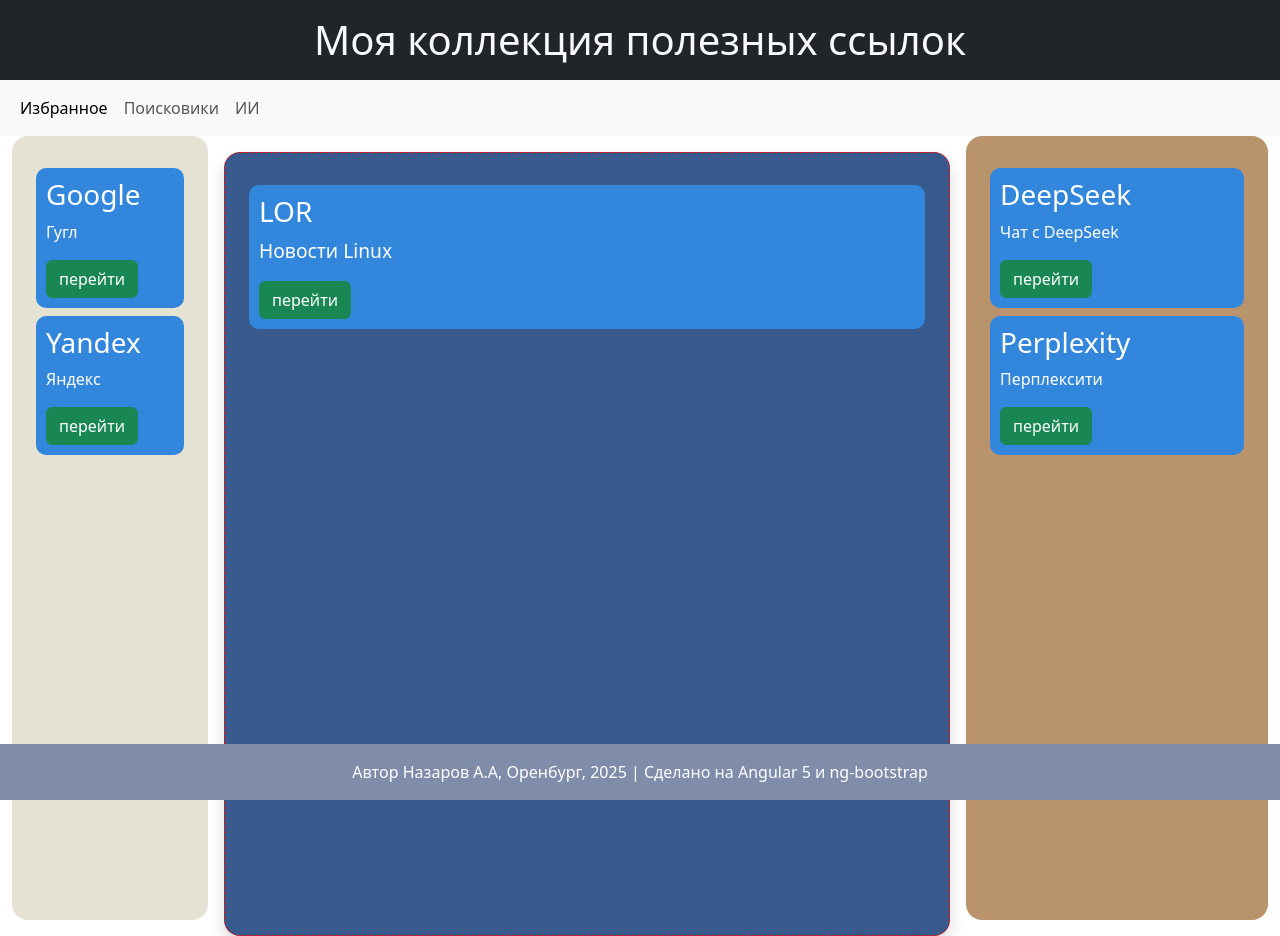
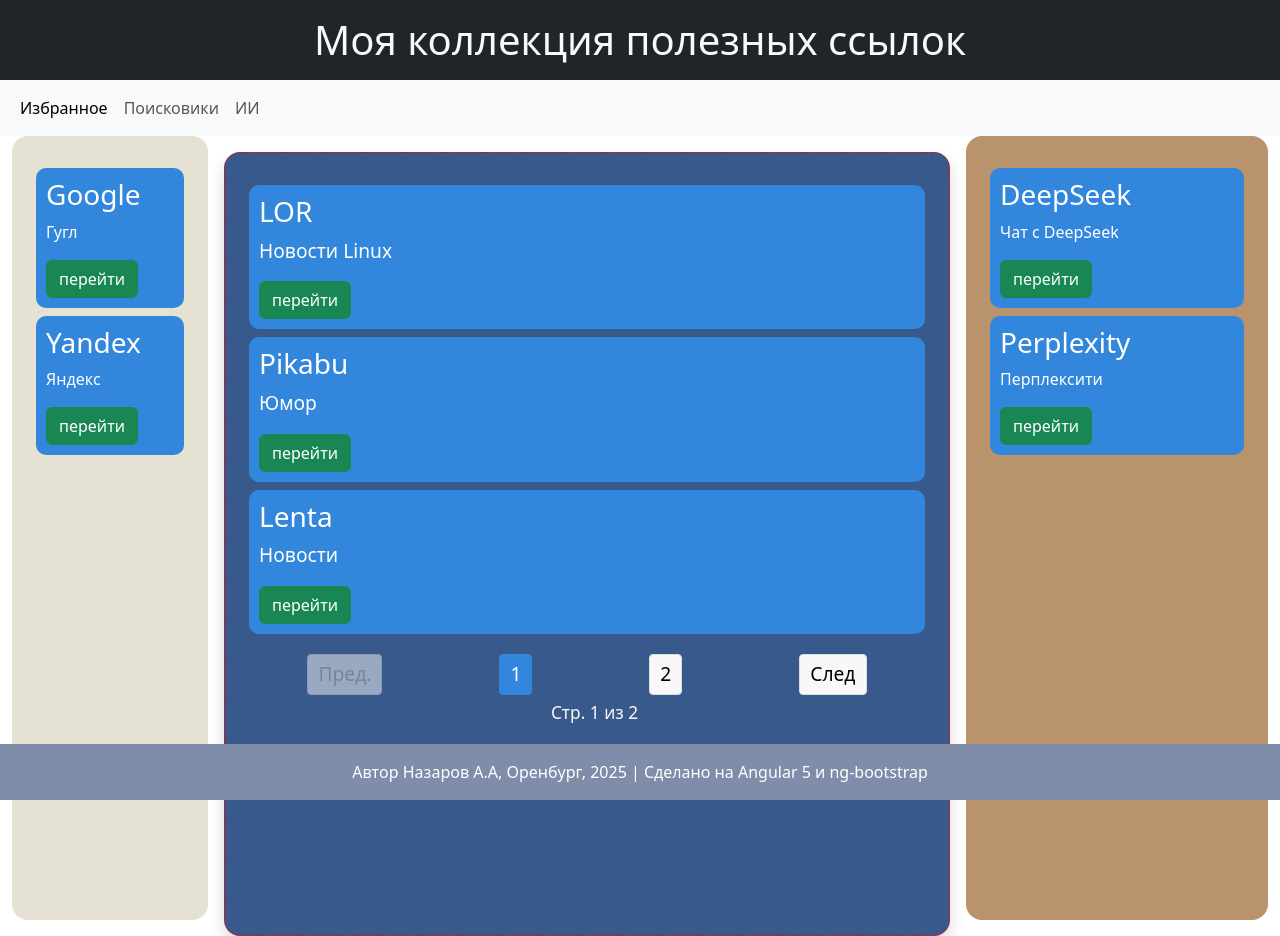
Before and after one commit to ArtNazarov/angular-ngbootstrap-favourites, an Angular app: page /pinned in a window 1280 px wide. Built offline with nearby package versions, Linux system fonts and the light colour scheme.

Commit message:
A pagination was added

```diff
--- a/src/app/models/links.ts
+++ b/src/app/models/links.ts
@@ -39,7 +39,22 @@
         content: 'Новости Linux',
         link: 'https://linux.org.ru'
     };
-    return [LOR];
+    const Pikabu: Link = {
+        caption: 'Pikabu',
+        content: 'Юмор',
+        link: 'https://pikabu.ru'
+    };
+    const Lenta: Link = {
+        caption: 'Lenta',
+        content: 'Новости',
+        link: 'https://lenta.ru'
+    };
+    const Pristavka: Link = {
+        caption: 'Приставки',
+        content: 'Старые игры',
+        link: 'https://pristavka.kulichki.net'
+    };
+    return [LOR, Pikabu, Lenta, Pristavka];
 }
 }
 
--- a/src/app/nz-info-list/nz-info-list.component.css
+++ b/src/app/nz-info-list/nz-info-list.component.css
@@ -0,0 +1,37 @@
+/* nz-info-list.component.css */
+.pagination-controls {
+  margin-top: 20px;
+  display: flex;
+  justify-content: center;
+  align-items: center;
+  gap: 5px;
+}
+
+.pagination-controls button {
+  padding: 5px 10px;
+  border: 1px solid #ddd;
+  background-color: #f8f8f8;
+  cursor: pointer;
+  border-radius: 4px;
+}
+
+.pagination-controls button:hover:not([disabled]) {
+  background-color: #e8e8e8;
+}
+
+.pagination-controls button[disabled] {
+  opacity: 0.5;
+  cursor: not-allowed;
+}
+
+.pagination-controls button.active {
+  background-color: rgb(50, 135, 221);
+  color: white;
+  border-color: rgb(50, 135, 221);
+}
+
+.page-info {
+  margin-left: 15px;
+  font-size: 0.9em;
+  color: #fdf5f5;
+}
--- a/src/app/nz-info-list/nz-info-list.component.html
+++ b/src/app/nz-info-list/nz-info-list.component.html
@@ -1,4 +1,21 @@
-<app-nz-info-item  *ngFor="let item of items; index as i"
+<!-- nz-info-list.component.html -->
+<app-nz-info-item *ngFor="let item of paginatedItems; index as i"
                  [caption]="item.caption"
                  [content]="item.content"
                  [link]="item.link"></app-nz-info-item>
+
+<div class="pagination-controls" *ngIf="totalPages > 1" style="display: flex; width: 100%; flex-direction: column;">
+ <div style="display: flex; flex-direction: row; justify-content: space-around; width: 100%;" >
+   <button (click)="prevPage()" [disabled]="currentPage === 1">Пред.</button>
+
+  <span *ngFor="let page of [].constructor(totalPages); let i = index">
+    <button (click)="goToPage(i + 1)"
+            [class.active]="currentPage === i + 1">
+      {{ i + 1 }}
+    </button>
+  </span>
+
+  <button (click)="nextPage()" [disabled]="currentPage === totalPages">След</button>
+</div>
+  <div class="page-info" style="flex-basis: content;">Стр. {{ currentPage }} из {{ totalPages }}</div>
+</div>
--- a/src/app/nz-info-list/nz-info-list.component.ts
+++ b/src/app/nz-info-list/nz-info-list.component.ts
@@ -1,6 +1,8 @@
+// nz-info-list.component.ts
 import { Component, Input } from '@angular/core';
 import { NzInfoItemComponent } from '../nz-info-item/nz-info-item.component';
 import { NgFor } from '@angular/common';
+import { NgIf } from '@angular/common';
 
 interface InformationItem {
   caption: string;
@@ -10,10 +12,40 @@
 
 @Component({
   selector: 'app-nz-info-list',
-  imports: [NzInfoItemComponent, NgFor],
+  imports: [NzInfoItemComponent, NgFor, NgIf],
   templateUrl: './nz-info-list.component.html',
   styleUrl: './nz-info-list.component.css'
 })
 export class NzInfoListComponent {
   @Input() items: InformationItem[] = [];
+  currentPage: number = 1;
+  itemsPerPage: number = 3; // You can adjust this number
+
+  get paginatedItems(): InformationItem[] {
+    const startIndex = (this.currentPage - 1) * this.itemsPerPage;
+    const endIndex = startIndex + this.itemsPerPage;
+    return this.items.slice(startIndex, endIndex);
+  }
+
+  get totalPages(): number {
+    return Math.ceil(this.items.length / this.itemsPerPage);
+  }
+
+  nextPage(): void {
+    if (this.currentPage < this.totalPages) {
+      this.currentPage++;
+    }
+  }
+
+  prevPage(): void {
+    if (this.currentPage > 1) {
+      this.currentPage--;
+    }
+  }
+
+  goToPage(page: number): void {
+    if (page >= 1 && page <= this.totalPages) {
+      this.currentPage = page;
+    }
+  }
 }
```
